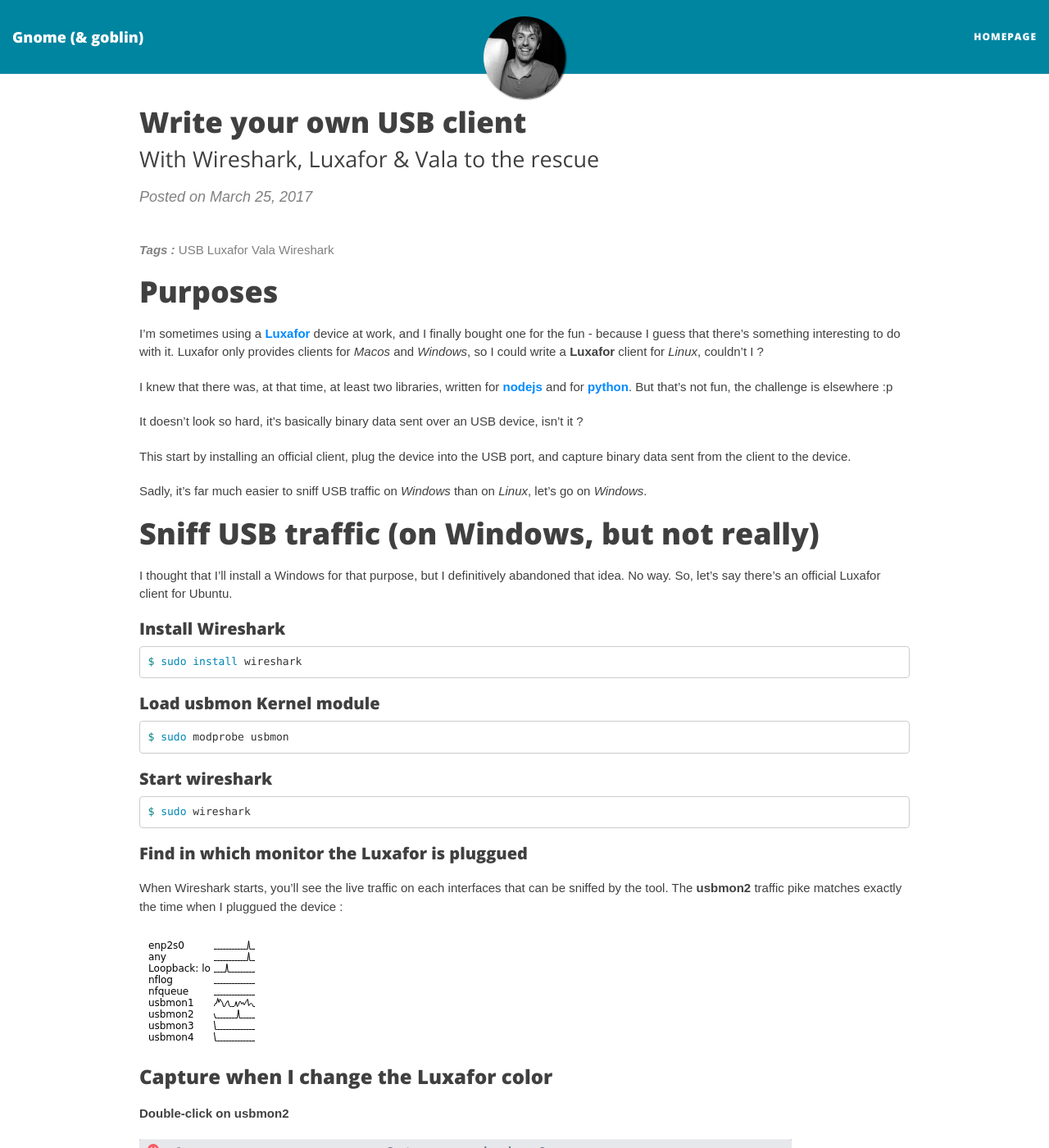
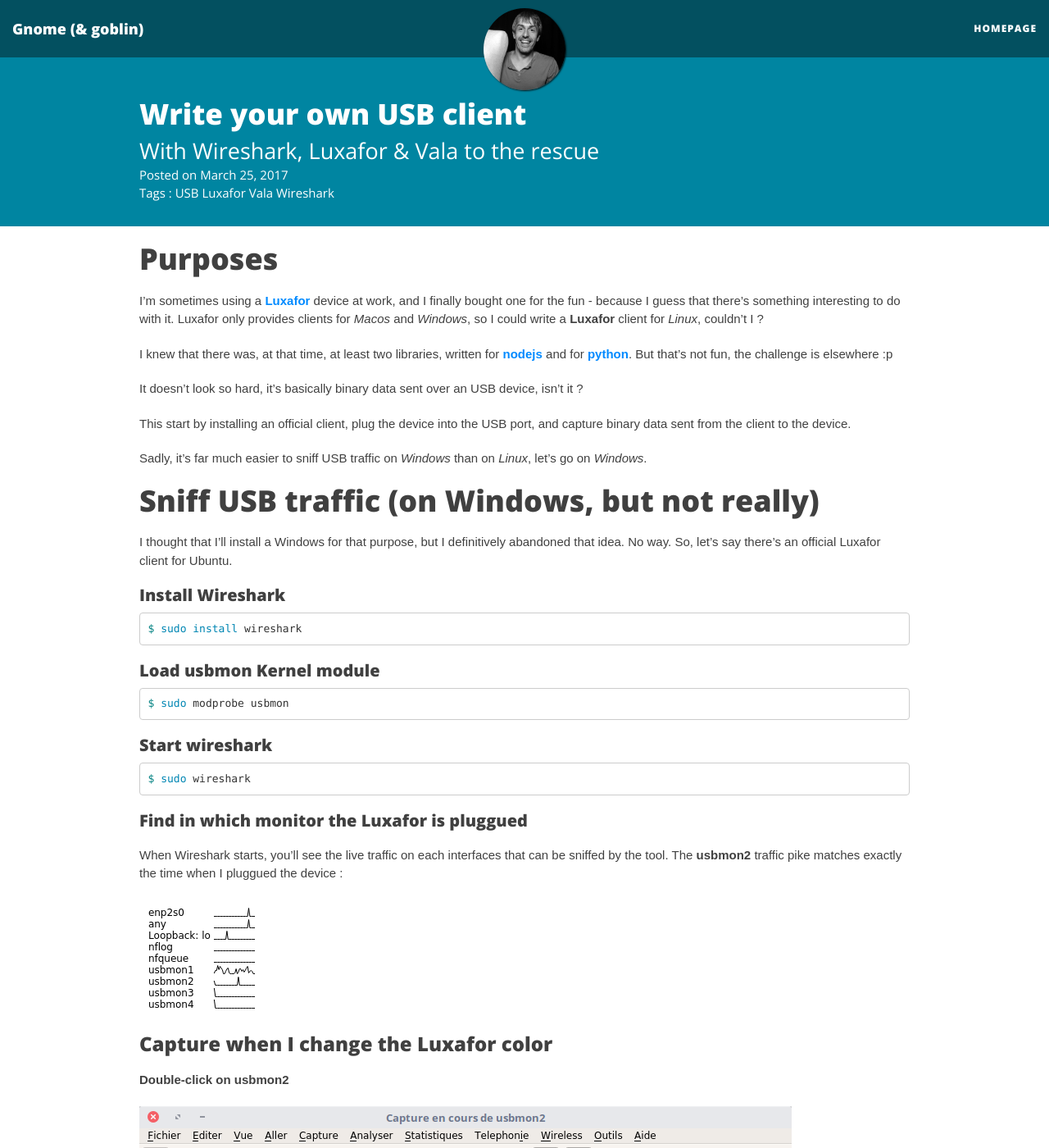
Before and after one commit to lcallarec/blog.io, a Jekyll site: the page built from _posts/2017-03-25-write-own-usb-client.md, in a window 1280 px wide and 1400 px high. Shown: the whole window at 82% size. Built offline with Jekyll 4.4.1, drawn with Linux system fonts in a browser that asks for light colours; nearby versions of some CDN libraries.

Commit message:
Improve header styling

```diff
--- a/_includes/header.html
+++ b/_includes/header.html
@@ -37,7 +37,8 @@
 
 		  {% if include.type == "post" %}
 		  <span class="post-meta">Posted on {{ page.date | date: "%B %-d, %Y" }}</span>
-		  {% endif %}
+      <em id="tags-title">Tags :</em> {% for tag in page.tags %}<span id="tags-items">{{ tag }} {% endfor%} </span>
+      {% endif %}
         </div>
       </div>
     </div>
@@ -62,7 +63,8 @@
 
 		  {% if include.type == "post" %}
 		  <span class="post-meta">Posted on {{ page.date | date: "%B %-d, %Y" }}</span>
-		  {% endif %}
+      <br /><span class="post-meta">Tags :</em> {% for tag in page.tags %}<span class="post-meta">{{ tag }} {% endfor%} </span>
+      {% endif %}
         </div>
       </div>
     </div>
--- a/css/main.css
+++ b/css/main.css
@@ -11,6 +11,11 @@
 .navbar-default .navbar-brand {
     color: white;
 }
+
+.navbar-default {
+  border: none;
+}
+
 
 .navbar-default .navbar-nav > li > a {
     color: white;
@@ -45,6 +50,11 @@
   margin: 20px 0;
 }
 
+p.post-meta {
+  line-height: 1.5;
+  margin: 0 0 5px 0;
+}
+
 p a {
   /* text-decoration: underline */
   color: #008AFF;
@@ -68,7 +78,7 @@
   max-width: 100px;
   margin: 15px auto;
   border-width: 4px;
-  border-color: inherit;
+  border-color: white;
   border-radius: 3px;
 }
 
@@ -126,10 +136,10 @@
 /* --- Navbar --- */
 
 .navbar-custom {
-  background: #0085A1;
+  background: #035060;
   color: white;
-  border-bottom: 1px solid #EAEAEA;
   font-family: 'Open Sans', 'Helvetica Neue', Helvetica, Arial, sans-serif;
+  margin: 0;
 }
 
 .navbar-custom .nav li a {
@@ -158,7 +168,7 @@
 
 @media only screen and (min-width: 768px) {
   .navbar-custom {
-    padding: 20px 0;
+    padding: 10px 0;
     -webkit-transition: background .5s ease-in-out,padding .5s ease-in-out;
     -moz-transition: background .5s ease-in-out,padding .5s ease-in-out;
     transition: background .5s ease-in-out,padding .5s ease-in-out;
@@ -344,12 +354,12 @@
   font-weight: 300;
   margin-bottom: 10px;
 }
-.post-preview .post-meta,
+
 .post-heading .post-meta {
-  color: #808080;
-  font-size: 18px;
-  font-style: italic;
-  margin: 0 0 10px;
+  font-size: 15px;
+  color: white;
+  font-family: "Open Sans","Helvetica Neue",Helvetica,Arial,sans-serif;
+
 }
 .post-preview .post-entry {
   font-family: 'Open Sans', 'Helvetica Neue', Helvetica, Arial, sans-serif;
@@ -399,16 +409,18 @@
 .intro-header.big-img .page-heading,
 .intro-header.big-img .post-heading {
   padding: 100px 0;
-  color: #FFF;
+  color: white;
   text-shadow: 1px 1px 3px #000;
 }
 .intro-header .page-heading h1 {
   margin-top: 0;
   font-size: 50px;
+  color: white;
 }
 .intro-header .post-heading h1 {
   margin-top: 0;
   font-size: 35px;
+  color: white;
 }
 .intro-header .page-heading .page-subheading,
 .intro-header .post-heading .post-subheading {
@@ -418,13 +430,16 @@
   font-family: 'Open Sans', 'Helvetica Neue', Helvetica, Arial, sans-serif;
   font-weight: 300;
   margin: 10px 0 0;
+  color: white;
 }
 .intro-header .post-heading .post-subheading {
-  margin-bottom: 20px;
+  margin-bottom: 5px;
+  color: white;
 }
 .intro-header.big-img .page-heading .page-subheading,
 .intro-header.big-img .post-heading .post-subheading {
   font-weight: 400;
+  color: white;
 }
 .intro-header.big-img .page-heading hr {
   box-shadow: 1px 1px 3px #000;
@@ -432,7 +447,7 @@
   -moz-box-shadow: 1px 1px 3px #000;
 }
 .intro-header.big-img .post-heading .post-meta {
-  color: #EEE;
+  color: white;
 }
 .intro-header.big-img .img-desc {
   background: rgba(30, 30, 30, 0.6);
@@ -447,7 +462,10 @@
 }
 @media only screen and (min-width: 768px) {
   .intro-header {
-    margin-top: 130px;
+    margin: 0;
+    padding: 120px 0 30px 0;
+    background: #0085A1;
+    color: #white;
   }
   .intro-header.big-img {
     margin-top: 91px;  /* Full navbar is small navbar + 20px padding on each side when expanded */
```
Also changed, not shown: _posts/2017-03-25-write-own-usb-client.md (+0 -2 lines).
